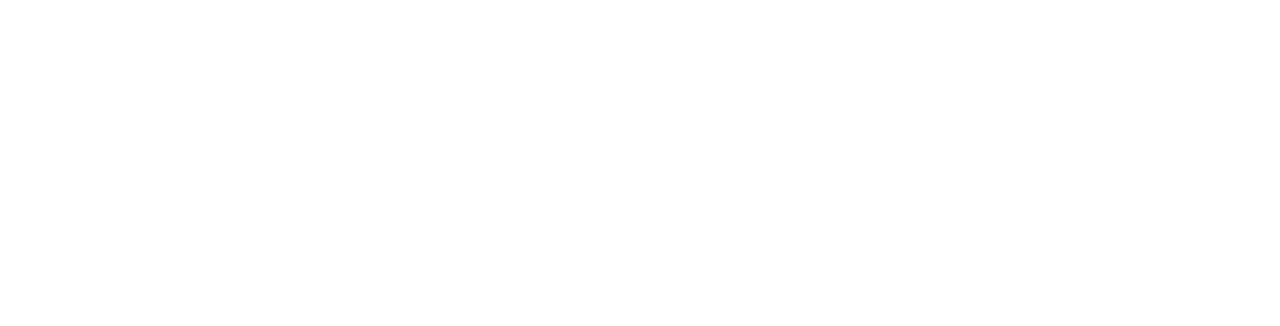
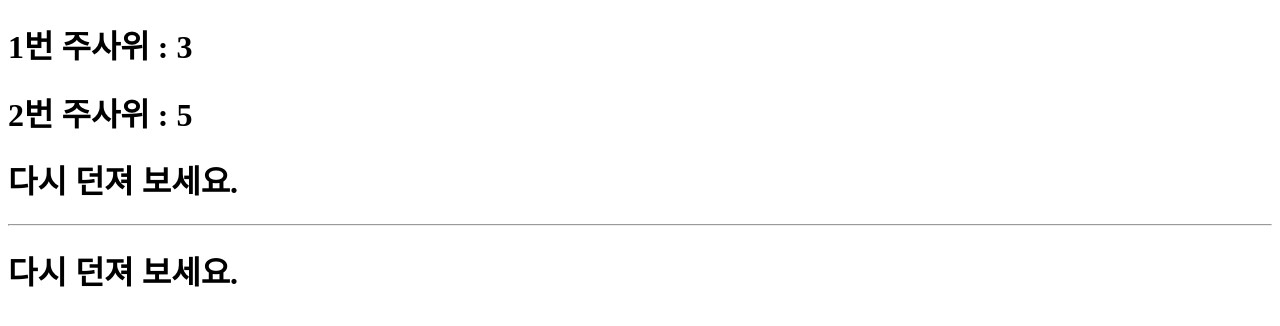
Before and after one commit to sebaek/react20231031, a React (Create React App) app: page / in a window 1280 px wide. Shown: the top 326 px of the page. Built offline with nearby package versions, Linux system fonts and the light colour scheme.

Commit message:
jsx의 {}에서 간단한 연산자 활용 연습 완료

```diff
--- a/src/App.js
+++ b/src/App.js
@@ -1,8 +1,25 @@
 function App() {
   const num1 = Math.ceil(Math.random() * 6);
   const num2 = Math.ceil(Math.random() * 6);
+  let message;
 
-  return <div></div>;
+  if (num1 === num2) {
+    message = <h1>당첨</h1>;
+  } else {
+    message = <h1>다시 던져 보세요.</h1>;
+  }
+
+  return (
+    <div>
+      <h1>1번 주사위 : {num1}</h1>
+      <h1>2번 주사위 : {num2}</h1>
+      <h1>{num1 === num2 ? "당첨" : "다시 던져 보세요."}</h1>
+
+      <hr />
+
+      {message}
+    </div>
+  );
 
   // 두 수를 출력하고
   // 두 수가 같으면
```
